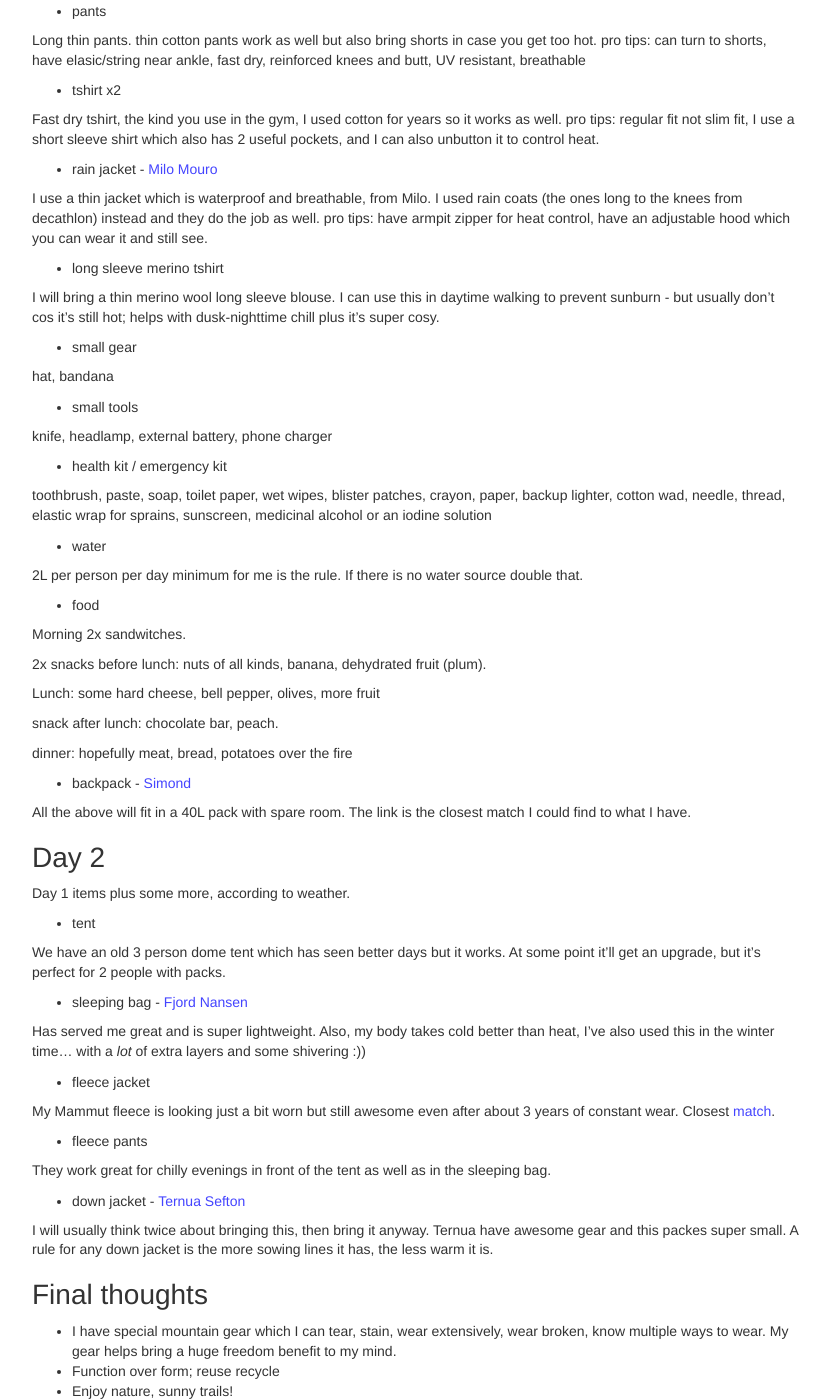
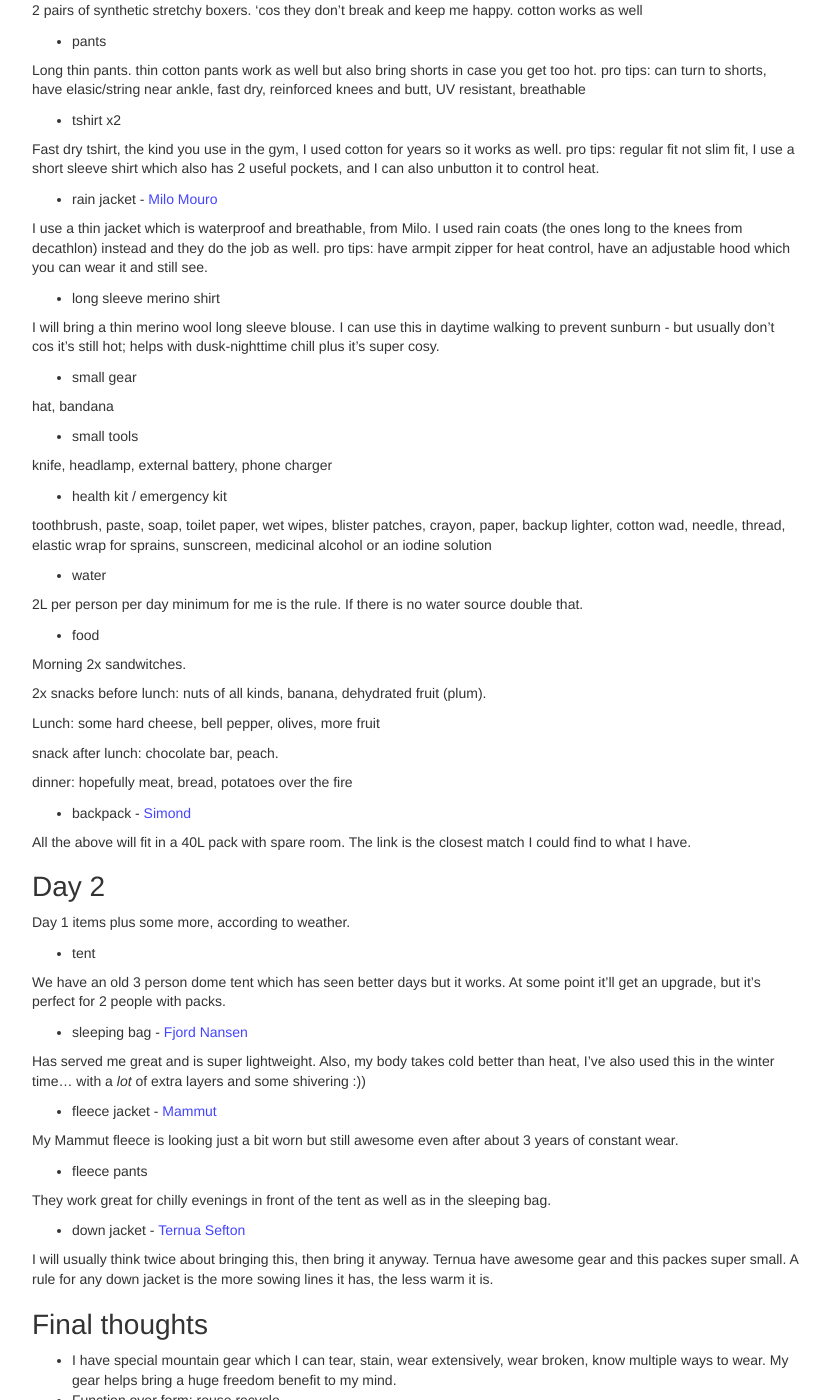
Before and after one commit to anrei0000/anrei0000.github.io, a Jekyll site: the page built from _posts/2019-08-07-what-basic-equipment-looks-like.md, in a window 1280 px wide and 1400 px high, scrolled down 527 px. Shown: the whole window, without its empty margins (224-1054 px from the left). Built offline with Jekyll 4.4.1, drawn with Linux system fonts in a browser that asks for light colours; nearby versions of some CDN libraries; a style sheet for code colours, icons or effects is not loaded; some of the changed text lies outside the part shown.

Commit message:
- new post

```diff
--- a/_posts/2019-08-07-what-basic-equipment-looks-like.md
+++ b/_posts/2019-08-07-what-basic-equipment-looks-like.md
@@ -35,7 +37,7 @@ Fast dry tshirt, the kind you use in the gym, I used cotton for years so it work
 
 I use a thin jacket which is waterproof and breathable, from Milo. I used rain coats (the ones long to the knees from decathlon) instead and they do the job as well. pro tips: have armpit zipper for heat control, have an adjustable hood which you can wear it and still see.
 
-* long sleeve merino tshirt
+* long sleeve merino shirt
 
 I will bring a thin merino wool long sleeve blouse. I can use this in daytime walking to prevent sunburn - but usually don't cos it's still hot; helps with dusk-nighttime chill plus it's super cosy.
 
@@ -83,9 +85,9 @@ We have an old 3 person dome tent which has seen better days but it works. At so
 
 Has served me great and is super lightweight. Also, my body takes cold better than heat, I've also used this in the winter time... with a _lot_ of extra layers and some shivering :))
 
-* fleece jacket
+* fleece jacket - [Mammut](https://www.amazon.co.uk/Mammut-Phase-Mens-Jacket-blue/dp/B00XCZUSRU/ref=sr_1_58?qid=1565202011&refinements=p_89%3AMammut&s=camping-hiking&sr=1-58&th=1)
 
-My Mammut fleece is looking just a bit worn but still awesome even after about 3 years of constant wear. Closest [match](https://www.amazon.co.uk/Mammut-Phase-Mens-Jacket-blue/dp/B00XCZUSRU/ref=sr_1_58?qid=1565202011&refinements=p_89%3AMammut&s=camping-hiking&sr=1-58&th=1).
+My Mammut fleece is looking just a bit worn but still awesome even after about 3 years of constant wear.
 
 * fleece pants
 
```
Also changed, not shown: other parts of _posts/2019-08-07-what-basic-equipment-looks-like.md (+2 -0 lines).
